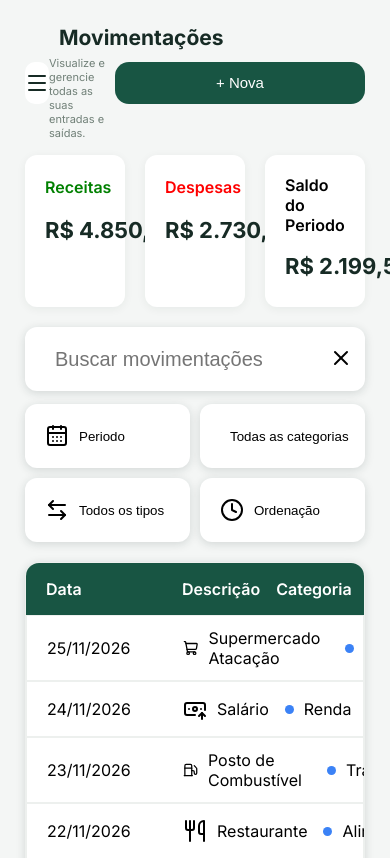
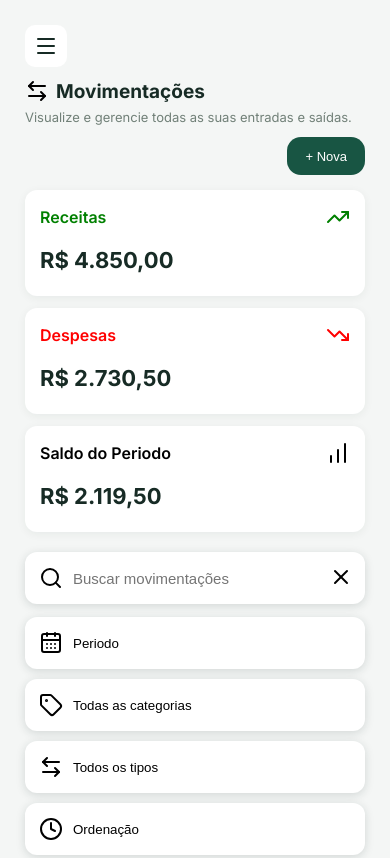
Before and after one commit to Dev-Gabriel-Oliveira/controle-de-gastos, a plain HTML site: page pages/movimentacoes.html in a window 390 px wide. Shown: the top 858 px of the page. Drawn offline with nearby package versions, Linux system fonts and the light colour scheme.

Commit message:
feat: Implementação de responsividade de layout aparelhos moveis

```diff
--- a/pages/movimentacoes.html
+++ b/pages/movimentacoes.html
@@ -24,14 +24,14 @@
             <nav class="menu" aria-label="Navegação principal">
                 <ul>
                     <li class="menu-item">
-                        <a href="../index.html" aria-current="page">
+                        <a href="../index.html">
                             <i data-lucide="layout-dashboard"></i>
                             <span>Dashboard</span>
                         </a>
                     </li>
 
                     <li class="menu-item ativo">
-                        <a href="movimentacoes.html">
+                        <a href="movimentacoes.html aria-current="page"">
                             <i data-lucide="arrow-left-right"></i>
                             <span>Movimentações</span>
                         </a>
@@ -120,7 +120,7 @@
                     <i data-lucide="chart-no-axes-column-increasing"></i>
                    </div>
 
-                   <h3 class="indicador-valor">R$ 2.199,50</h3>
+                   <h3 class="indicador-valor">R$ 2.119,50</h3>
 
                 </div>
 
@@ -186,6 +186,8 @@
             </div>
 
             <div class="lista-movimentacao">
+
+                <div class="tabela-movimentacoes">
 
                     <div class="cabecalho-movimentacao">
                     <p>Data</p>
@@ -371,6 +373,10 @@
 
                     </div>
 
+                </div>
+
+
+
                 <div class="rodape-movimentacao">
                     <p class="contador-movimentacao">Mostrando <strong>7</strong> de <strong>42</strong> movimentações</p>
 
--- a/src/assets/css/movimentacoes.css
+++ b/src/assets/css/movimentacoes.css
@@ -141,6 +141,12 @@
     box-shadow: 0 2px 10px rgba(23, 43, 37, 0.15);
 }
 
+.tabela-movimentacoes{
+    width: 100%;
+    overflow-x: auto;
+    min-width: 0;
+}
+
 .cabecalho-movimentacao, .linha-movimentacao{
     display: grid;
     grid-template-columns: 120px 2fr 1fr 110px 130px 90px;
@@ -172,7 +178,7 @@
 
 .linha-movimentacao{
     border: 1px solid #edf0ee;
-    font-family: 13px;
+    font-size: 15px;
     cursor: pointer;
     transition: background 0.2s;
 }
@@ -271,11 +277,12 @@
     border-top: 1px solid #edf0ee;
 }
 
-.contatador-mmovimentacoes {
+.contador-mmovimentacoes {
     font-size: 12px;
+
 }
 
-.contatador-mmovimentacoes{
+.contatador-mmovimentacoes strong{
     font-weight: 600;
 }
 
@@ -305,3 +312,110 @@
     background: var(--cor-primaria);
     color: white;
 }
+
+
+/* resposividade */
+
+@media (max-width: 1200px) {
+
+    .sidebar {
+        display: none;
+    }
+
+    .botao-menu-mobile {
+        display: flex;
+        align-items: center;
+        justify-content: center;
+    }
+
+    .indicadores-movimentacoes {
+        grid-template-columns: repeat(2, minmax(0, 1fr));
+    }
+
+    .barra-filtros {
+        grid-template-columns: repeat(2, minmax(0, 1fr));
+    }
+
+    .movimentacoes-cabecalho{
+        gap: 35px;
+    }
+}
+
+@media (max-width: 768px) {
+
+    .movimentacoes-cabecalho {
+        flex-wrap: wrap;
+        gap: 12px;
+    }
+
+    .cabecalho-texto h1 {
+        font-size: 22px;
+    }
+
+    .cabecalho-texto p {
+        font-size: 13px;
+    }
+
+    .butao-nova-movimentacao {
+        width: auto;
+        padding: 0 18px;
+    }
+
+    .indicadores-movimentacoes {
+        grid-template-columns: 1fr;
+        gap: 12px;
+    }
+
+    .barra-filtros {
+        grid-template-columns: 1fr;
+    }
+
+    .movimentacoes-filtros input {
+        font-size: 15px;
+        min-width: 0;
+    }
+
+    .cabecalho-movimentacao,
+    .linha-movimentacao {
+        min-width: 850px;
+    }
+
+}
+
+@media (max-width: 480px) {
+
+    .titulo-pagina {
+        gap: 7px;
+    }
+
+    .titulo-pagina i {
+        width: 20px;
+    }
+
+    .cabecalho-texto h1 {
+        font-size: 19px;
+    }
+
+    .butao-nova-movimentacao {
+        height: 38px;
+        font-size: 13px;
+    }
+
+    .card-indicador {
+        padding: 15px;
+    }
+
+    .filtro {
+        padding: 14px;
+    }
+
+    .rodape-movimentacao {
+        gap: 12px;
+        flex-wrap: wrap;
+    }
+
+    .paginacao {
+        gap: 4px;
+    }
+
+}
--- a/src/assets/css/style.css
+++ b/src/assets/css/style.css
@@ -159,6 +159,12 @@ body{
     font-size: 14px;
     color: #718078;
     margin-top: 6px;
+}
+
+.titulo-dashboard {
+    display: flex;
+    align-items: center;
+    gap: 10px;
 }
 
 .cabecalho-acoes{
```
Also changed, not shown: index.html (+6 -0 lines). Lines whose indentation alone changed are shown as unchanged.
